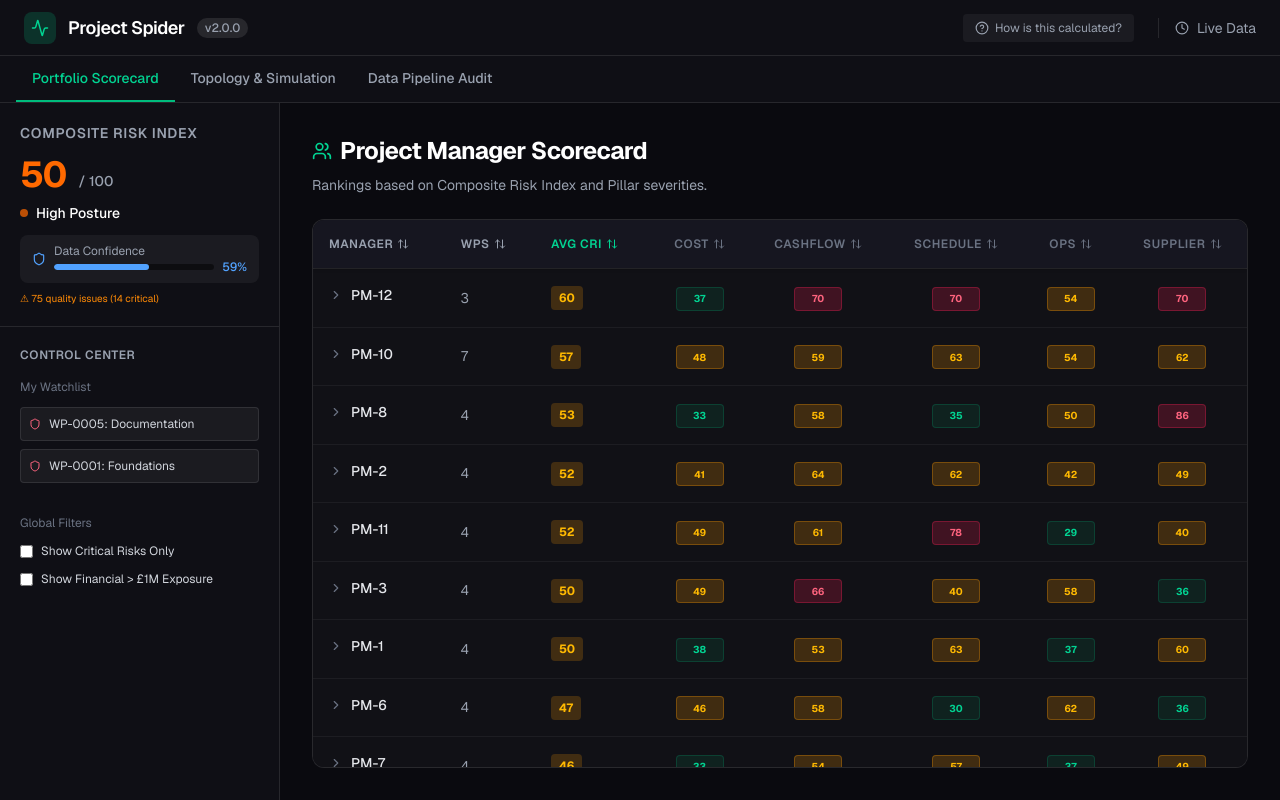
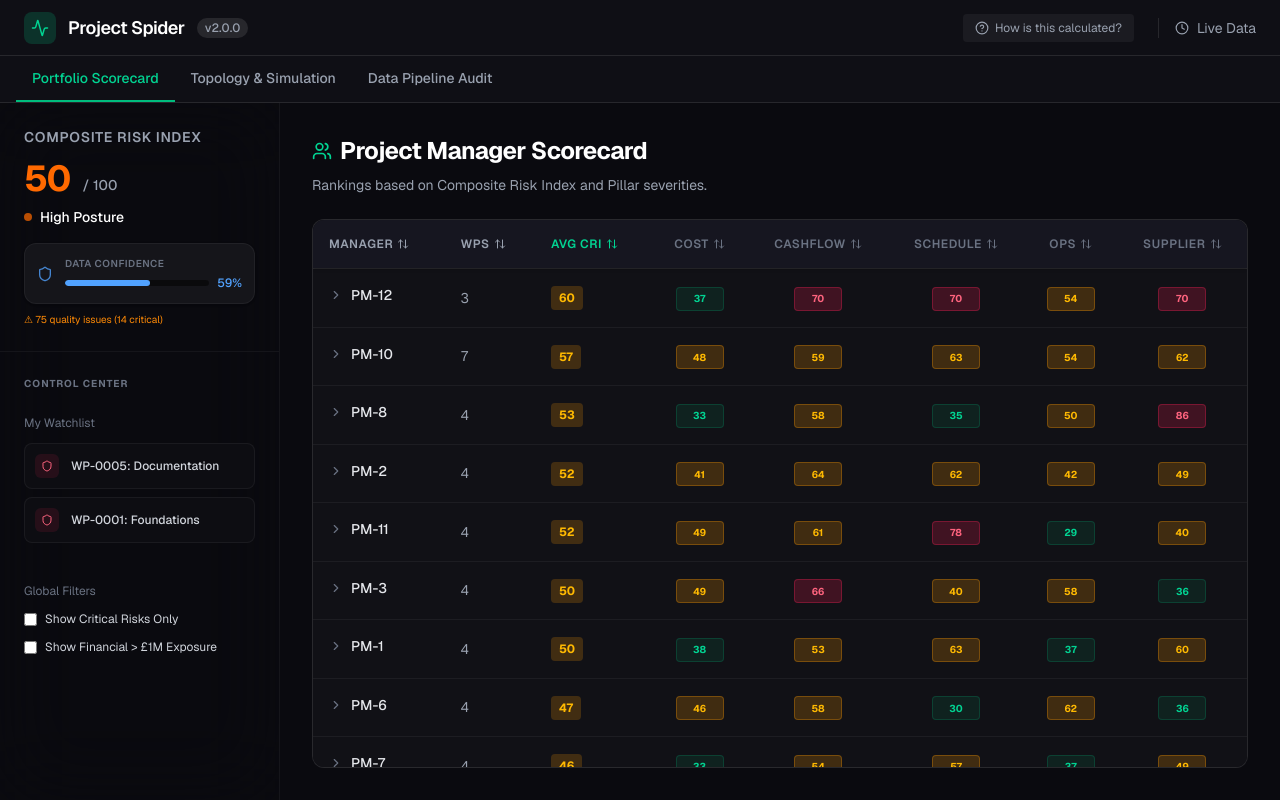
Before and after one commit to sken2002/EY_App_FrontEnd, a Next.js app in the folder frontend/: page / in a window 1280 px wide. Built offline with nearby package versions, Linux system fonts and the light colour scheme.

Commit message:
feat: premium UI overhaul, Watchlist fix, and Scenario Rationale

```diff
--- a/frontend/src/components/layout/LeftPanel.tsx
+++ b/frontend/src/components/layout/LeftPanel.tsx
@@ -21,9 +21,9 @@ export function LeftPanel({ riskIndex, activePillar, onPillarClick, globalFilter
   const severityLabel = cri.severity === 'critical' ? 'Critical' : cri.severity === 'high' ? 'High' : 'Medium';
 
   return (
-    <aside className="flex w-[280px] shrink-0 flex-col border-r border-white/10 bg-[#0f0f15] overflow-y-auto">
+    <aside className="flex w-[280px] shrink-0 flex-col border-r border-white/5 bg-[#0a0a0f]/60 backdrop-blur-2xl overflow-y-auto">
       {/* CRI Header */}
-      <div className="border-b border-white/10 p-5">
+      <div className="border-b border-white/5 p-6">
         <h2 className="text-sm font-semibold uppercase tracking-wider text-gray-400">Composite Risk Index</h2>
         <div className="mt-3 flex items-end gap-3">
           <div className={`text-4xl font-bold tracking-tight ${color}`}>
@@ -37,10 +37,10 @@ export function LeftPanel({ riskIndex, activePillar, onPillarClick, globalFilter
         </div>
 
         {/* Data Quality Confidence Badge */}
-        <div className="mt-3 flex items-center gap-2 rounded-lg bg-white/5 px-3 py-2">
-          <Shield size={14} className="text-blue-400" />
+        <div className="mt-4 flex items-center gap-3 rounded-xl bg-white/5 border border-white/5 p-3 shadow-sm">
+          <Shield size={16} className="text-blue-400 opacity-80" />
           <div className="flex-1">
-            <div className="text-xs text-gray-400">Data Confidence</div>
+            <div className="text-[10px] uppercase tracking-wider text-gray-500 font-semibold mb-1">Data Confidence</div>
             <div className="flex items-center gap-2">
               <div className="h-1.5 flex-1 overflow-hidden rounded-full bg-black/50">
                 <div
@@ -60,23 +60,25 @@ export function LeftPanel({ riskIndex, activePillar, onPillarClick, globalFilter
       </div>
 
       {/* 6-Dimension Risk Cards (Removed due to redundancy with PortfolioView) */}
-      <div className="flex flex-col gap-4 p-5">
-        <h3 className="text-xs font-semibold uppercase tracking-wider text-gray-400">Control Center</h3>
+      <div className="flex flex-col gap-6 p-6">
+        <h3 className="text-[10px] font-bold uppercase tracking-widest text-gray-500">Control Center</h3>
 
         {/* Watchlist Section */}
         <div className="flex flex-col gap-2">
           <div className="text-xs text-gray-500 mb-1">My Watchlist</div>
           {[
-            { id: 'wp-5', label: 'WP-0005: Documentation' },
-            { id: 'wp-1', label: 'WP-0001: Foundations' }
+            { id: 'WP-0005', label: 'WP-0005: Documentation' },
+            { id: 'WP-0001', label: 'WP-0001: Foundations' }
           ].map((wp) => (
             <div
               key={wp.id}
               onClick={() => onWatchlistClick && onWatchlistClick(wp.id)}
-              className="flex items-center gap-2 p-2 rounded bg-white/5 border border-white/10 hover:bg-white/10 cursor-pointer transition-colors"
+              className="group flex items-center gap-3 p-2.5 rounded-lg bg-white/[0.02] border border-white/5 hover:bg-white/[0.06] hover:border-white/10 cursor-pointer transition-all"
             >
-              <Shield size={12} className="text-rose-400" />
-              <span className="text-xs text-gray-300 truncate">{wp.label}</span>
+              <div className="p-1.5 rounded-md bg-rose-500/10 text-rose-400 group-hover:bg-rose-500/20 group-hover:scale-110 transition-transform">
+                <Shield size={12} />
+              </div>
+              <span className="text-xs font-medium text-gray-300 group-hover:text-white truncate transition-colors">{wp.label}</span>
             </div>
           ))}
         </div>
--- a/frontend/src/components/layout/RightPanel.tsx
+++ b/frontend/src/components/layout/RightPanel.tsx
@@ -265,10 +265,10 @@ export function RightPanel({ selectedNodeId, nodes, edges, dataQualityConfidence
   const isSimulating = levers.some(l => l.currentValue !== l.simulatedValue);
 
   return (
-    <aside className="flex w-[380px] shrink-0 flex-col border-l border-white/10 bg-[#0f0f15]">
+    <aside className="flex w-[380px] shrink-0 flex-col border-l border-white/5 bg-[#0a0a0f]/60 backdrop-blur-2xl">
 
       {/* Header */}
-      <div className="flex flex-col border-b border-white/10 p-5 bg-emerald-900/10">
+      <div className="flex flex-col border-b border-white/5 p-6 bg-emerald-900/5">
         <div className="flex items-center gap-3 mb-3">
           <div className={`relative flex h-10 w-10 shrink-0 items-center justify-center rounded-full ${isSimulating ? 'bg-amber-500/20 text-amber-400' : 'bg-emerald-500/20 text-emerald-400'}`}>
             <Activity size={20} />
@@ -297,19 +297,18 @@ export function RightPanel({ selectedNodeId, nodes, edges, dataQualityConfidence
       </div>
 
       {/* Tabs */}
-      <div className="flex border-b border-white/10 px-2 pt-2 bg-black/20">
+      <div className="flex border-b border-white/5 bg-white/[0.02]">
         <button
           onClick={() => setActiveTab('layers')}
-          className={`flex items-center gap-2 border-b-2 px-4 py-2 text-sm font-medium transition-colors ${activeTab === 'layers' ? 'border-emerald-500 text-emerald-400' : 'border-transparent text-gray-500 hover:text-gray-300'}`}
+          className={`flex-1 py-3 text-[11px] font-semibold tracking-wider uppercase transition-colors ${activeTab === 'layers' ? 'border-b-2 border-emerald-500 text-emerald-400' : 'text-gray-500 hover:text-white'}`}
         >
-          <Zap size={14} /> Risk Layers
+          Risk Stack
         </button>
         <button
           onClick={() => setActiveTab('simulation')}
-          className={`flex items-center gap-2 border-b-2 px-4 py-2 text-sm font-medium transition-colors ${activeTab === 'simulation' ? 'border-amber-500 text-amber-400' : 'border-transparent text-gray-500 hover:text-gray-300'}`}
+          className={`flex-1 py-3 text-[11px] font-semibold tracking-wider uppercase transition-colors ${activeTab === 'simulation' ? 'border-b-2 border-emerald-500 text-emerald-400' : 'text-gray-500 hover:text-white'}`}
         >
-          <Activity size={14} /> Simulation
-          {isSimulating && <span className="w-1.5 h-1.5 rounded-full bg-amber-500" />}
+          Mitigation Engine
         </button>
         <button
           onClick={() => setActiveTab('trend')}
@@ -398,6 +397,27 @@ export function RightPanel({ selectedNodeId, nodes, edges, dataQualityConfidence
                           <span className="text-[10px] text-gray-500 block mb-1">Recommended Action:</span>
                           <span className="text-[11px] text-emerald-400">{scen.shortTermActions[0]}</span>
                         </div>
+
+                        <details className="group mt-1 cursor-pointer">
+                          <summary className="text-[10px] uppercase font-semibold text-rose-300/80 hover:text-rose-300 select-none list-none flex items-center gap-1">
+                            <ArrowRight size={10} className="group-open:rotate-90 transition-transform" />
+                            View Scenario Rationale
+                          </summary>
+                          <div className="mt-2 pl-3 border-l-2 border-rose-500/20 space-y-2">
+                            <p className="text-[10px] text-gray-400 mb-1">The Scenario Engine predicted this pathway based on the following deterministic triggers:</p>
+                            <ul className="space-y-1.5">
+                              {Object.entries(state.detected).filter(([_, d]) => d.class === 'High' || d.class === 'Medium').map(([dim, data]) => (
+                                <li key={dim} className="text-[10px] text-rose-200">
+                                  <strong className="capitalize text-rose-300 mr-1">{dim.replace(/([A-Z])/g, ' $1').trim()}:</strong>
+                                  {data.drivers?.join(' AND ')}
+                                </li>
+                              ))}
+                              {Object.entries(state.detected).filter(([_, d]) => d.class === 'High' || d.class === 'Medium').length === 0 && (
+                                <li className="text-[10px] text-gray-500 italic">Prediction based on network topology inferences.</li>
+                              )}
+                            </ul>
+                          </div>
+                        </details>
                       </div>
                     ))}
                   </div>
```
